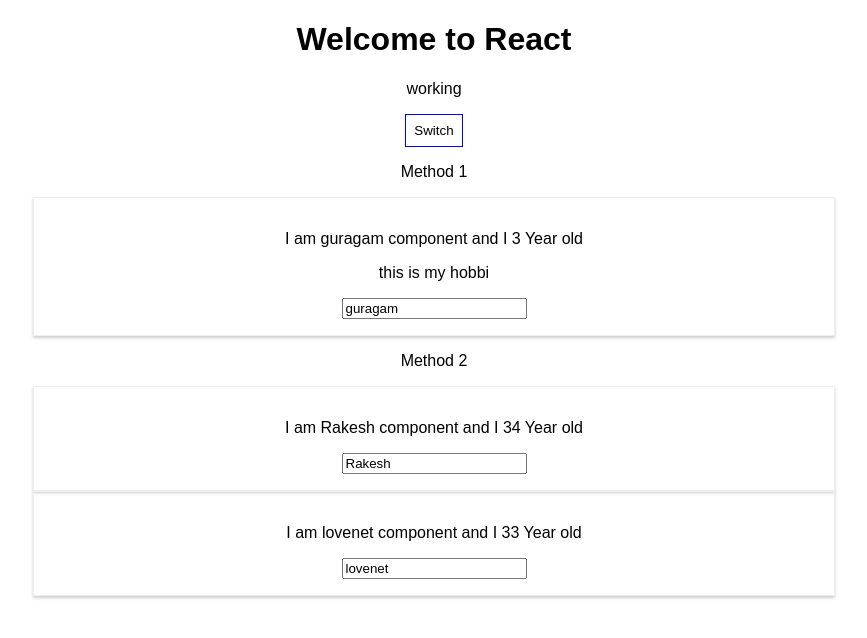
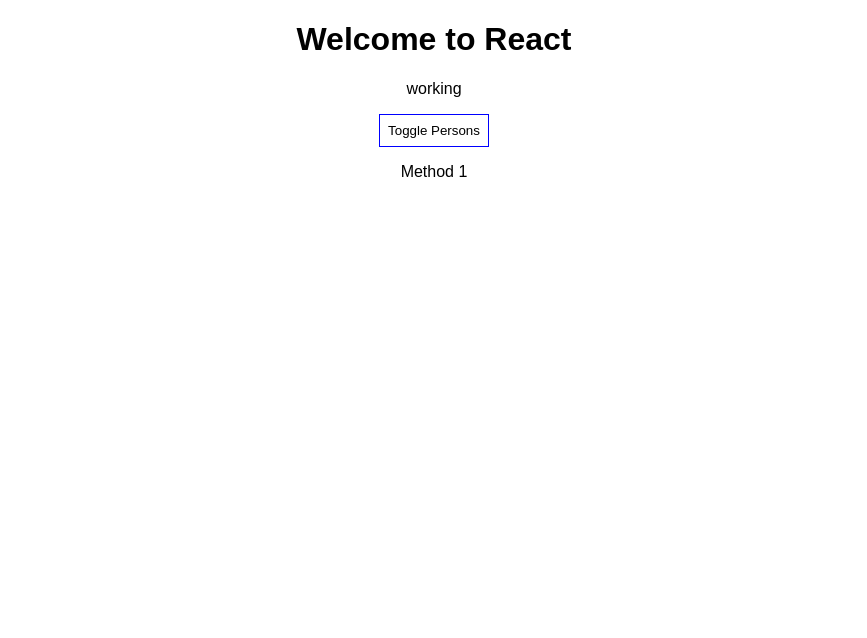
Before and after one commit to rkishir/react-complete-guide, a React (Create React App) app: page / in a window 1280 px wide. Shown: the top 638 px of the page, without its empty margins (206-1073 px from the left). Built offline with nearby package versions, Linux system fonts and the light colour scheme.

Commit message:
show list with map function

```diff
--- a/src/App.js
+++ b/src/App.js
@@ -5,34 +5,41 @@ import Person from './Person/Person';
 
 class App extends Component {
   state = {
-    persons:[
-      {name:"Rakesh",age:"34"},
-      {name:"guragam",age:"3"},
-      {name:"lovenet",age:"33"}
+    persons: [
+      { name: "Rakesh", age: "34" },
+      { name: "guragam", age: "3" },
+      { name: "lovenet", age: "33" }
     ],
-    otherState: "checking"
+    otherState: "checking",
+    showPersons: false
   }
   //Event handling
-switchNameHandler = (newName)=>{
+  switchNameHandler = (newName) => {
     console.log('clicked');
     this.setState({
-    persons:[
-      {name:newName,age:"40"},
-      {name:"guragam",age:"3"},
-      {name:"lovenet",age:"39"}
+      persons: [
+        { name: newName, age: "40" },
+        { name: "guragam", age: "3" },
+        { name: "lovenet", age: "39" }
       ]
     })
   }
 
-nameChangeNameHandler = (event)=>{
+  nameChangeNameHandler = (event) => {
     // console.log(event);
     this.setState({
-    persons:[
-      {name: "Rakesh",age:"40"},
-      {name:  event.target.value, age:"3"},
-      {name: "lovenet",age:"39"}
+      persons: [
+        { name: "Rakesh", age: "40" },
+        { name: event.target.value, age: "3" },
+        { name: "lovenet", age: "39" }
       ]
     })
+  }
+
+  togglePersonsHandler = () => {
+    const doesshow = this.state.showPersons;
+    this.setState({ showPersons: !doesshow });
+
   }
 
   render() {
@@ -45,25 +52,29 @@ nameChangeNameHandler = (event)=>{
       cursor: 'pointer'
 
     }
+
+    let persons = null;
+
+    if (this.state.showPersons) {
+      persons = (
+        <div>
+          {this.state.persons.map(person =>{
+            return <Person name={person.name} age={person.age}></Person>
+          })}
+
+        </div>
+      );
+    }
+
     return (
       <div className="App">
 
         <h1> Welcome to React</h1>
         <p>working</p>
-       <button style={buttonStyle} onClick={this.switchNameHandler.bind(this,"Rakesh Kapoor")}>Switch</button>
+
+        <button style={buttonStyle} onClick={this.togglePersonsHandler}>Toggle Persons</button>
         <p>Method 1</p>
-       <Person
-       name={this.state.persons[1].name}
-       age={this.state.persons[1].age}
-       click={this.switchNameHandler.bind(this,"Guragam Kapoor")}
-       changed={this.nameChangeNameHandler}
-
-       > this is my hobbi</Person>
-
-       <p>Method 2</p>
-       <Person name={this.state.persons[0].name} age={this.state.persons[0].age} click={() => this.switchNameHandler("oh hoooo")}  />
-       <Person name={this.state.persons[2].name} age={this.state.persons[2].age} />
-
+        {persons}
       </div>
     );
     // return React.createElement('div',{className:"App"}, React.createElement('h1',null,'Hi i am a react'));
```
Lines whose indentation alone changed are shown as unchanged.
